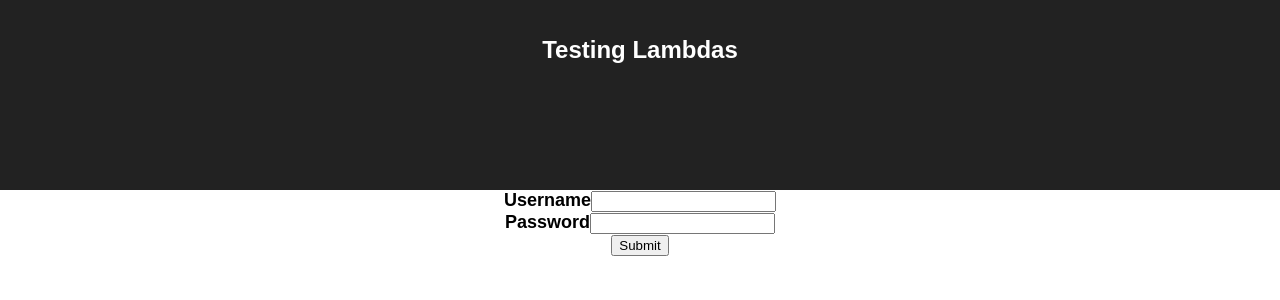
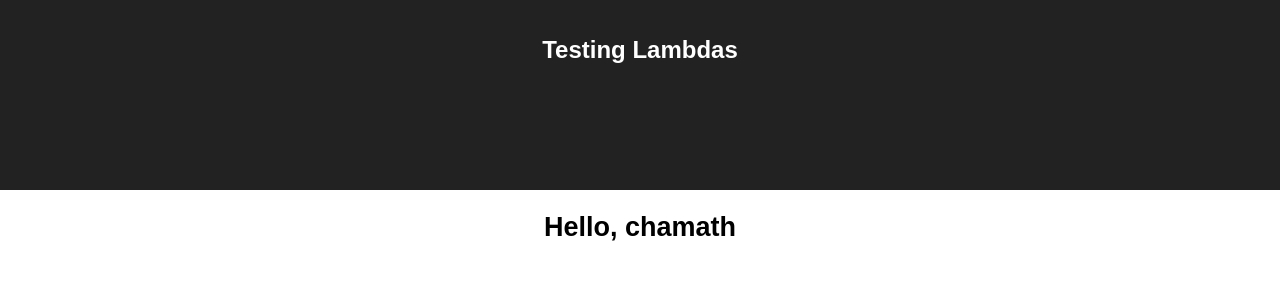
Before and after one commit to vbalalla/lambda-poc-react, a React (Create React App) app: page / in a window 1280 px wide. Shown: the top 300 px of the page. Built offline with nearby package versions, Linux system fonts and the light colour scheme.

Commit message:
dashboard

```diff
--- a/src/App.js
+++ b/src/App.js
@@ -2,6 +2,7 @@ import React, { Component } from 'react';
 import logo from './logo.svg';
 import './App.css';
 import Form from './Form';
+import Dashboard from './Dashboard';
 
 class App extends Component {
 
@@ -33,7 +34,7 @@ class App extends Component {
           <h1 className="App-title">Testing Lambdas</h1>
         </header>
         <div className="App-intro">
-          {block}
+          {<Dashboard name="chamath"/>}
         </div>
         <h3>{this.state.message}</h3>
       </div>
--- /dev/null
+++ b/src/Dashboard.js
@@ -0,0 +1,10 @@
+import React, { Component } from 'react';
+
+class Dashboard extends React.Component{
+    render() {
+        return <h2>Hello, {this.props.name}</h2>;
+      }
+}
+
+
+export default Dashboard;
```
